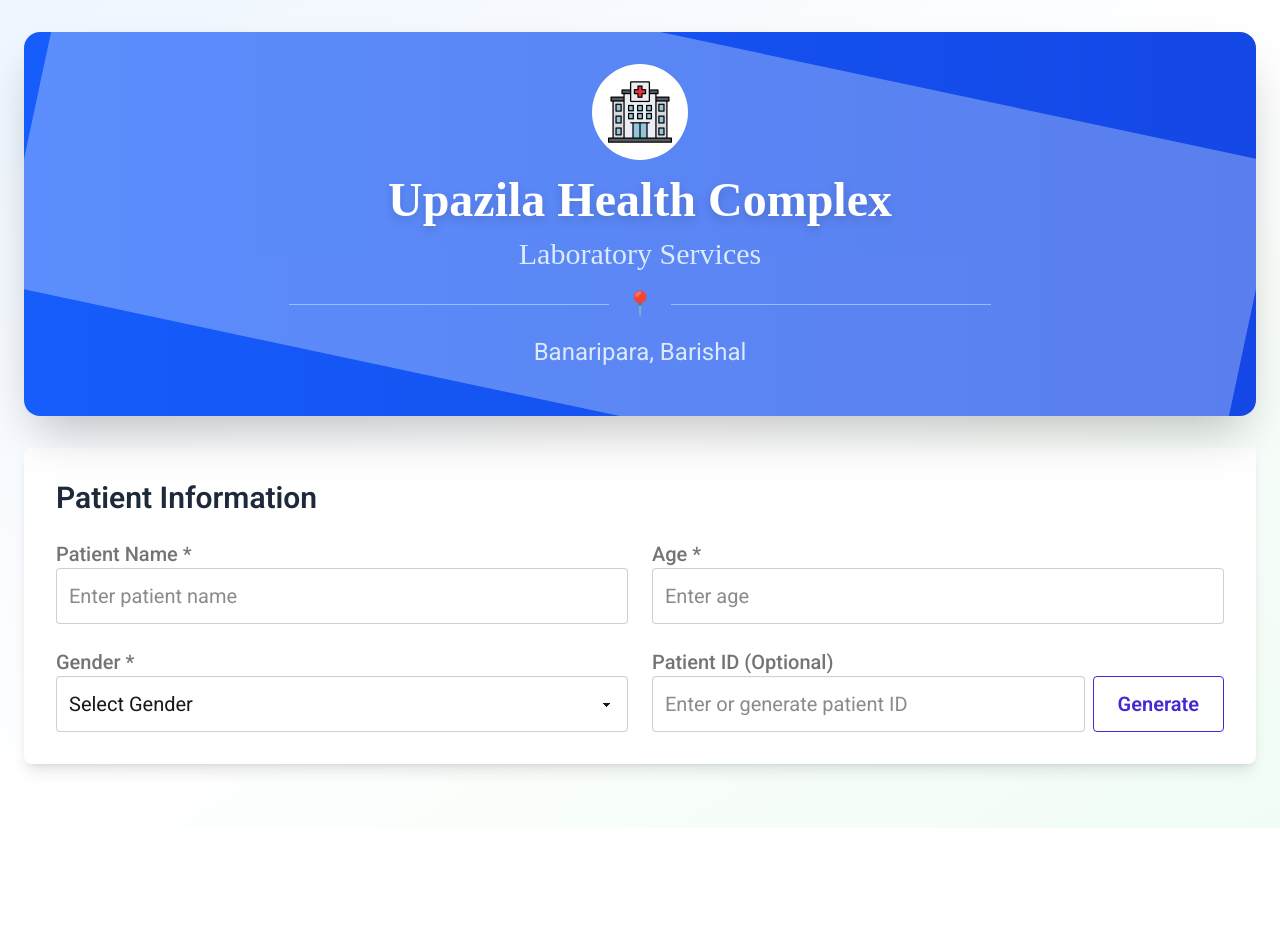
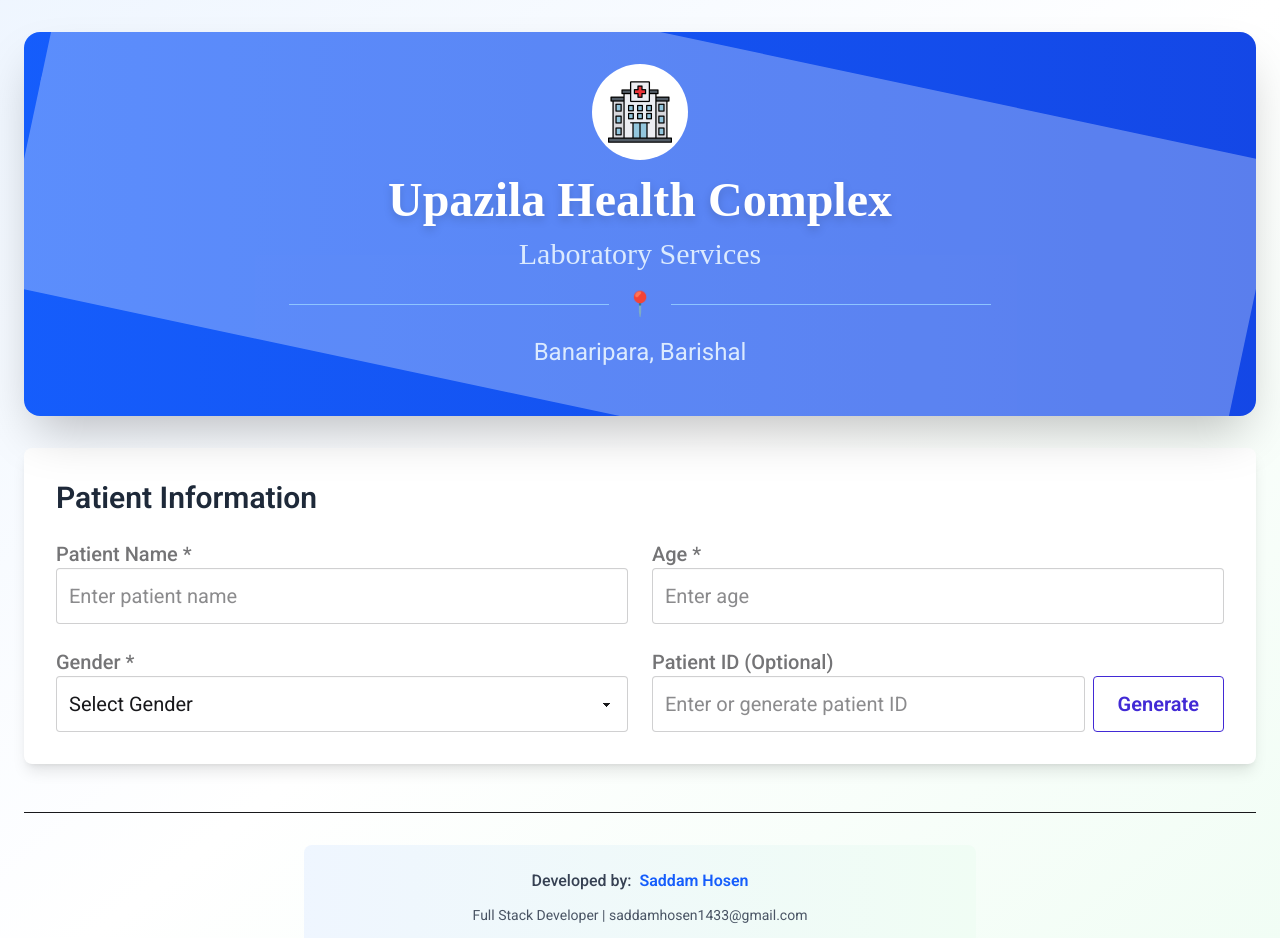
Before and after one commit to SaddamHosen42/Laboratory-Generate-Report, a React (Vite) app: page / in a window 1280 px wide. Shown: the top 938 px of the page. Before the commit the page ends 828 px from the top, so only its background shows below. Built offline with nearby package versions, Linux system fonts and the light colour scheme.

Commit message:
developer credits

```diff
--- a/src/components/LabForm.jsx
+++ b/src/components/LabForm.jsx
@@ -496,6 +496,31 @@ const LabForm = () => {
             )}
           </div>
         )}
+
+        {/* Developer Credits */}
+        <div className="mt-12 text-center border-t pt-8">
+          <div className="bg-gradient-to-r from-blue-50 to-green-50 rounded-lg p-6 max-w-2xl mx-auto">
+            <div className="text-gray-700">
+              <p className="text-base mb-3">
+                <span className="font-medium">Developed by:</span>
+                <a
+                  href="https://saddam-hosen.vercel.app/"
+                  target="_blank"
+                  rel="noopener noreferrer"
+                  className="text-blue-600 font-semibold ml-2 hover:text-blue-800 hover:underline transition-colors duration-200"
+                >
+                  Saddam Hosen
+                </a>
+              </p>
+              <div className="text-sm text-gray-600 space-y-1">
+                <p> Full Stack Developer | saddamhosen1433@gmail.com</p>
+                <p className="text-xs mt-3 text-gray-500">
+                  © 2025 | Built with React.js & Modern Web Technologies
+                </p>
+              </div>
+            </div>
+          </div>
+        </div>
       </div>
     </div>
   );
```
